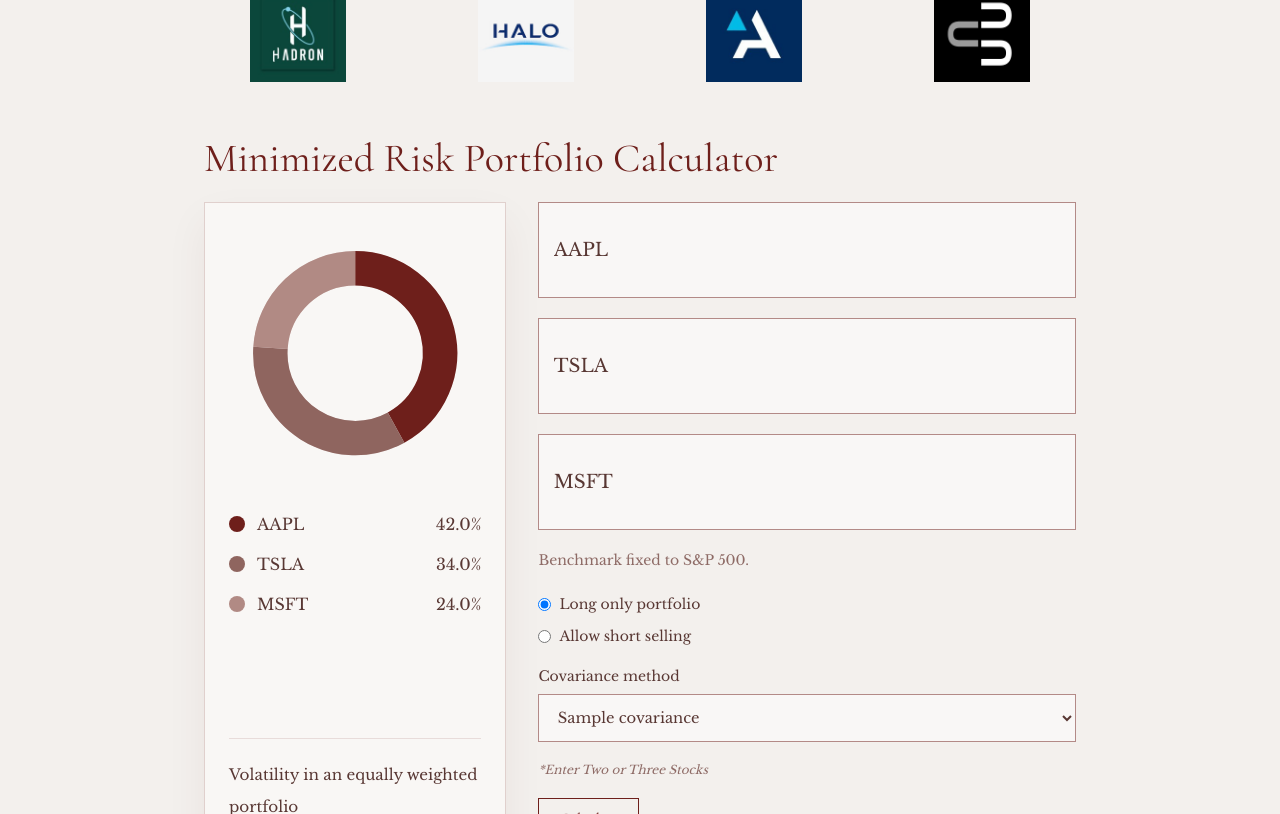
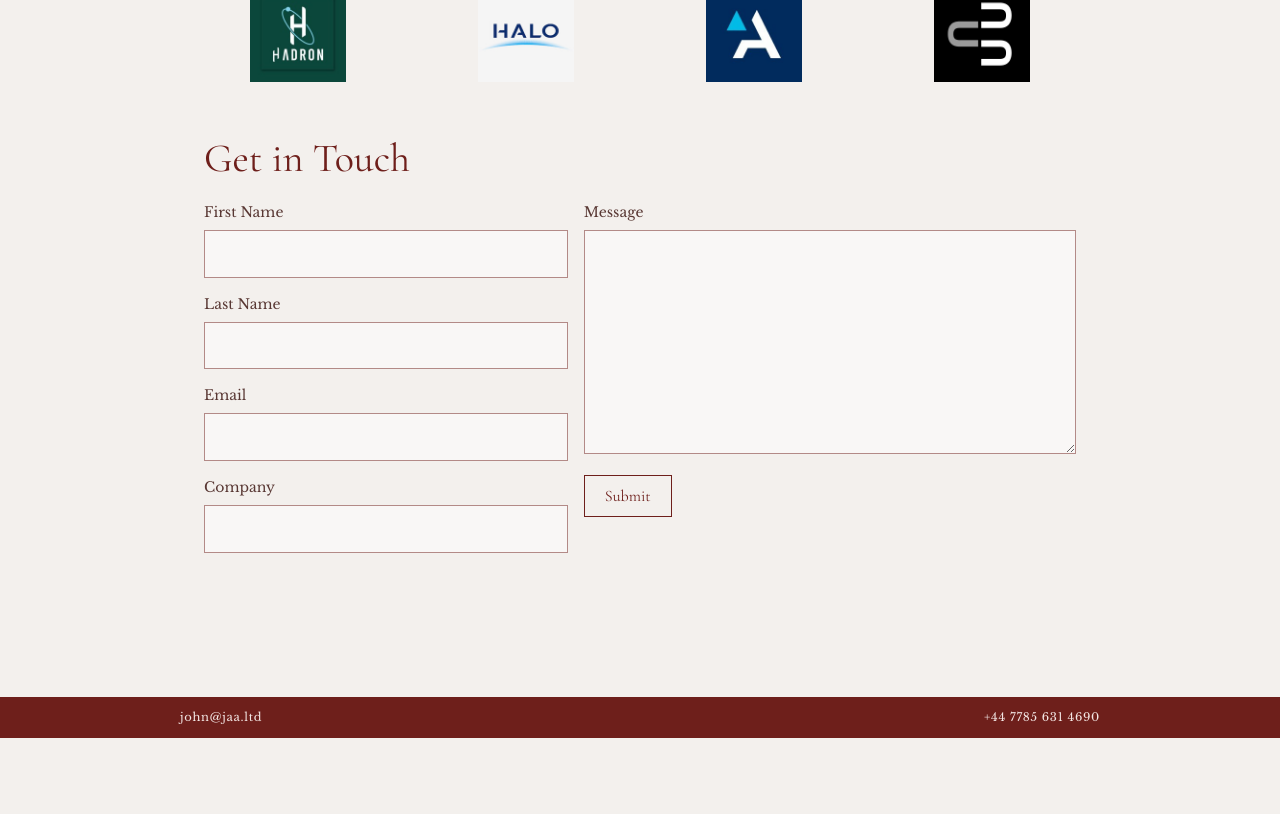
Before and after one commit to carsongrayhall-collab/JAA-Consulting, a Next.js app: page / in a window 1280 px wide. Shown: the part 1586-2400 px from the top of the page. After the commit the page ends 2324 px from the top, so only its background shows below. Built offline with nearby package versions, Linux system fonts and the light colour scheme.

Commit message:
Remove portfolio calculator section

```diff
--- a/src/app/page.tsx
+++ b/src/app/page.tsx
@@ -3,7 +3,6 @@
 import { SectionTitle } from "@/components/SectionTitle";
 import { ContentSlider } from "@/components/ContentSlider";
 import { PartnerLogoStrip } from "@/components/PartnerLogoStrip";
-import { PortfolioCalculator } from "@/components/PortfolioCalculator";
 import { ContactForm } from "@/components/ContactForm";
 import { Footer } from "@/components/Footer";
 import {
@@ -77,7 +76,6 @@
 
         <div className="space-y-12 pb-8">
           <PartnerLogoStrip logos={partnerLogos} />
-          <PortfolioCalculator />
           <ContactForm />
         </div>
       </div>
```
